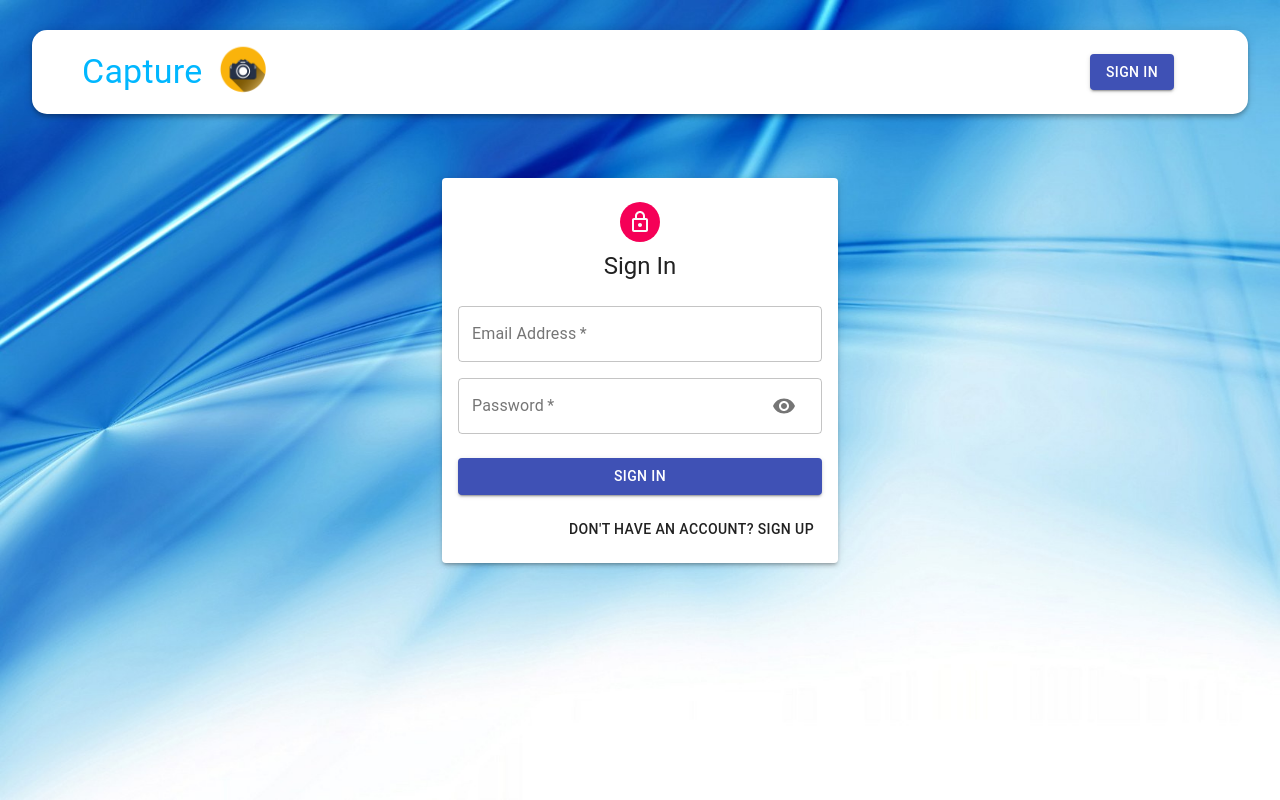
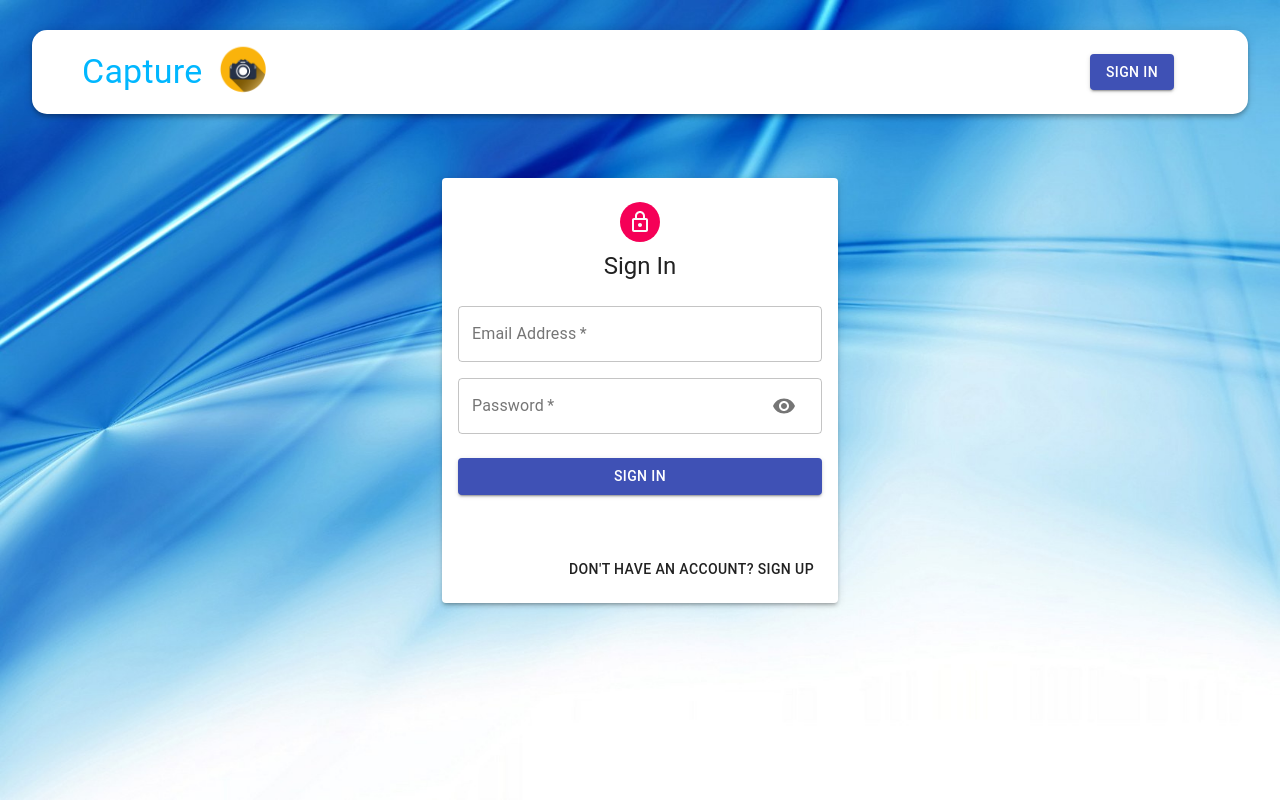
Before and after one commit to daisyle0203/Capture, a React (Create React App) app in the folder client/: page /auth in a window 1280 px wide. Built offline with nearby package versions, Linux system fonts and the light colour scheme.

Commit message:
add google oauth and jwt

```diff
--- a/client/package.json
+++ b/client/package.json
@@ -6,10 +6,13 @@
   "dependencies": {
     "@material-ui/core": "^4.9.10",
     "@material-ui/icons": "^4.9.1",
+    "@react-oauth/google": "^0.5.1",
     "@testing-library/jest-dom": "^4.2.4",
     "@testing-library/react": "^9.3.2",
     "@testing-library/user-event": "^7.1.2",
     "axios": "^0.19.2",
+    "dotenv": "^16.0.3",
+    "jwt-decode": "^3.1.2",
     "moment": "^2.27.0",
     "react": "^16.12.0",
     "react-dom": "^16.12.0",
--- a/client/src/App.js
+++ b/client/src/App.js
@@ -1,13 +1,18 @@
 import React from "react"
 import { Container } from "@material-ui/core"
 import { BrowserRouter, Routes, Route } from "react-router-dom"
+import { GoogleOAuthProvider } from "@react-oauth/google"
+// import dotenv from "dotenv"
 
 import Navbar from "./components/Navbar/Navbar"
 import Home from "./components/Home/Home"
 import Auth from "./components/Auth/Auth"
 
+// dotenv.config()
+
 const App = () => {
   return (
+    <GoogleOAuthProvider clientId="">
       <BrowserRouter>
         <Container maxWidth="lg">
           <Navbar />
@@ -17,6 +22,7 @@ const App = () => {
           </Routes>
         </Container>
       </BrowserRouter>
+    </GoogleOAuthProvider>
   )
 }
 
--- a/client/src/components/Auth/Auth.js
+++ b/client/src/components/Auth/Auth.js
@@ -7,6 +7,11 @@ import {
   Typography,
   Container,
 } from "@material-ui/core"
+import { GoogleLogin } from "@react-oauth/google"
+import jwt_decode from "jwt-decode"
+// import { useDispatch } from "react-redux"
+
+// import Icon from "./icon"
 import LockOutlinedIcon from "@material-ui/icons/LockOutlined"
 import useStyles from "./styles"
 import Input from "./Input"
@@ -17,6 +22,8 @@ const Auth = () => {
   const [isSignup, setIsSignup] = useState(false)
 
   const classes = useStyles()
+
+  // const dispatch = useDispatch()
 
   const handleShowPassword = () =>
     setShowPassword((preShowPassword) => !preShowPassword)
@@ -29,6 +36,22 @@ const Auth = () => {
     setIsSignup((prevIsSignup) => !prevIsSignup)
 
     handleShowPassword(false)
+  }
+
+  const onSuccess = (res) => {
+    const decoded = jwt_decode(res.credential)
+    console.log(decoded);
+    // const result = res?.profileObj
+    // const token = res?.tokenId
+
+    // try {
+    //   dispatch({ type: "AUTH", data: { result, token } })
+    // } catch (error) {
+    //   console.log(error)
+    // }
+  }
+  const onFailure = (err) => {
+    console.log("failed:", err)
   }
 
   return (
@@ -88,6 +111,12 @@ const Auth = () => {
           >
             {isSignup ? "Sign Up" : "Sign In"}
           </Button>
+          <GoogleLogin
+            buttonText="Sign in with Google"
+            onSuccess={onSuccess}
+            onFailure={onFailure}
+            cookiePolicy={"single_host_origin"}
+          />
           <Grid container justifyContent="flex-end">
             <Grid item>
               <Button onClick={switchMode}>
--- a/client/src/constants/actionTypes.js
+++ b/client/src/constants/actionTypes.js
@@ -3,3 +3,6 @@ export const UPDATE = "UPDATE"
 export const DELETE = "DELETE"
 export const FETCH_ALL = "FETCH_ALL"
 export const LIKE = "LIKE"
+
+export const AUTH = "AUTH"
+export const LOGOUT = " LOGOUT"
--- /dev/null
+++ b/client/src/reducers/auth.js
@@ -0,0 +1,13 @@
+import { AUTH, LOGOUT } from "../constants/actionTypes"
+
+const authReducer = (state = { authData: null }, action) => {
+  switch (action.type) {
+    case AUTH:
+      console.log(action?.data)
+      return state
+    default:
+      return state
+  }
+}
+
+export default authReducer
--- a/client/src/reducers/index.js
+++ b/client/src/reducers/index.js
@@ -1,6 +1,7 @@
 import { combineReducers } from "redux";
 
 import posts from "./posts";
+import auth from "./auth";
 
 // Call the combineReducers and pass posts: posts
-export default combineReducers({ posts });
+export default combineReducers({ posts, auth });
```
Also changed, not shown: 1 other file (tests, documents, lock files or other folders). Lines whose indentation alone changed are shown as unchanged.
